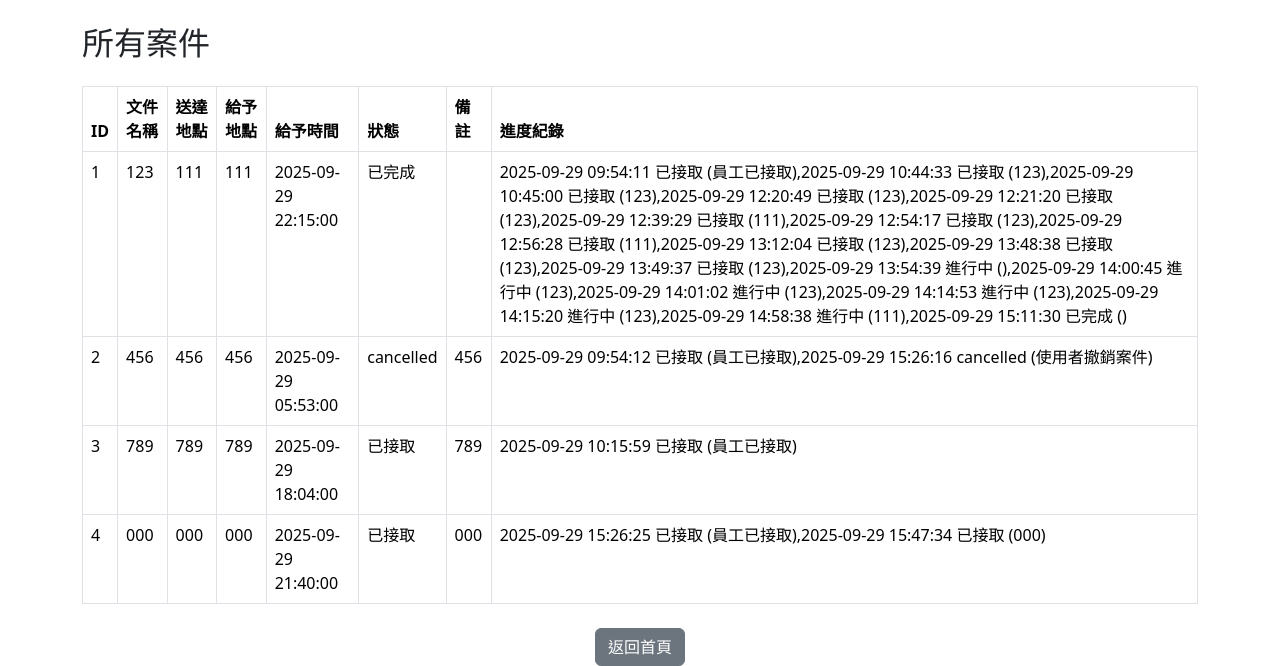
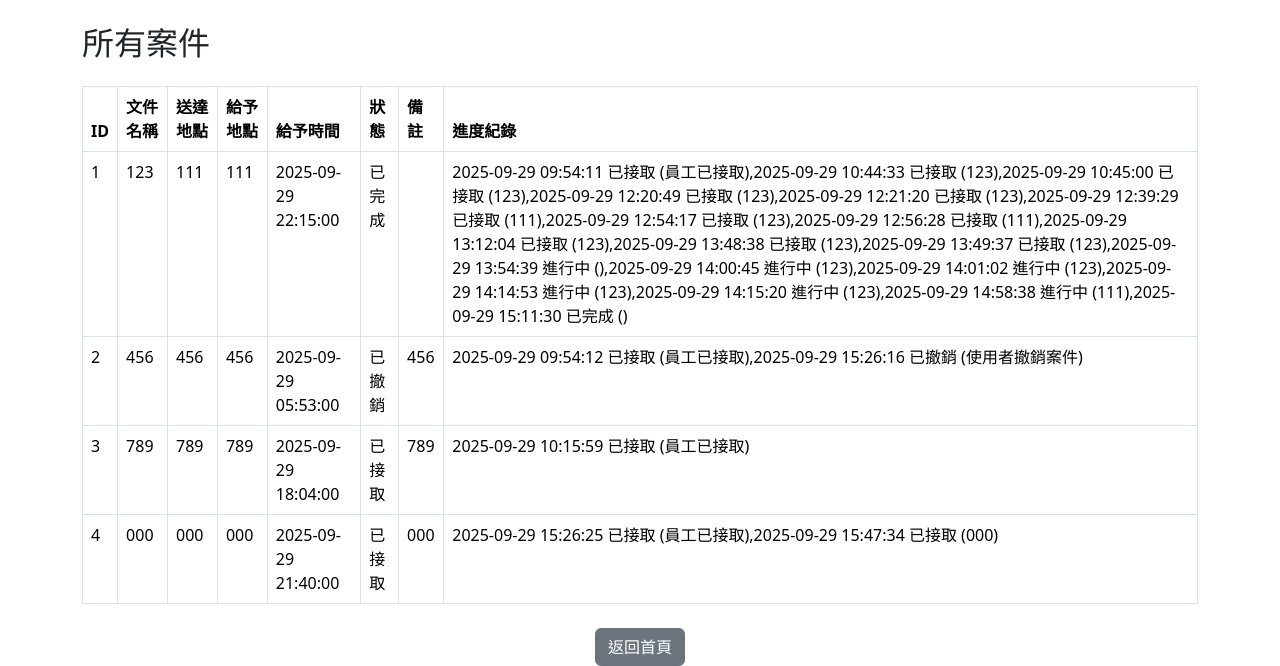
Before and after one commit to eric489890273/goerrand, a Flask app: page /all_cases_page in a window 1280 px wide. Shown: the part 56-722 px from the top of the page. Run offline with Flask 3, Linux system fonts and the light colour scheme; a user stored in the database is signed in; data comes from the database, SQL or seed files in the repository; both versions use the stored data as it was after the commit.

Commit message:
v1.0.3 加入案件撤銷

```diff
--- a/app.py
+++ b/app.py
@@ -11,7 +11,8 @@ STATUS_MAP = {
     "accepted": "已接取",
     "in_progress": "進行中",
     "delivered": "已送達",
-    "done": "已完成"
+    "done": "已完成",
+    "cancelled": "已撤銷"   # ✅ 新增
 }
 
 app = Flask(__name__)
@@ -268,6 +269,38 @@ def case_history(case_id):
 
     return jsonify({"updates": updates})
 
+# 撤銷案件（只有案件擁有者能撤銷，員工不可）
+@app.route("/cancel_case/<int:case_id>", methods=["POST"])
+@login_required
+def cancel_case(case_id):
+    case = Case.query.get(case_id)
+    if not case:
+        return jsonify({"error": "Case not found"}), 404
+
+    # 僅案件建立者可以撤銷
+    if case.user_id != current_user.id:
+        return jsonify({"error": "Access denied"}), 403
+
+    # 如果已完成則不可撤銷
+    if case.status == "done":
+        return jsonify({"error": "此案件已完成，無法撤銷"}), 400
+
+    # 修改狀態為撤銷
+    case.status = "cancelled"
+
+    # 加入歷程
+    case_update = CaseUpdate(
+        case_id=case.id,
+        status="cancelled",
+        note="使用者撤銷案件",
+        location=None,
+        update_time=datetime.utcnow()
+    )
+    db.session.add(case_update)
+    db.session.commit()
+
+    return jsonify({"message": "案件已撤銷"})
+
 ## 路徑
 # 根目錄
 @app.route("/")
--- a/static/js/case_manager.js
+++ b/static/js/case_manager.js
@@ -4,6 +4,7 @@ const STATUS_MAP = {
     accepted: "已接取",
     in_progress: "進行中",
     delivered: "已送達",
+    cancelled: "已撤銷",
     done: "已完成"
 };
 
@@ -18,9 +19,8 @@ export async function fetchCases(url) {
 export function createCaseCard(caseData, type = "pending", container, openUpdateModal) {
     const div = document.createElement("div");
     div.className = "col-12";
-    div.dataset.caseId = caseData.id; // ✅ 保留
-    // 判斷是否完成
-    const isDone = caseData.status === "done";
+    div.dataset.caseId = caseData.id;
+
     div.innerHTML = `
         <div class="card p-3">
             <div>
@@ -29,9 +29,9 @@ export function createCaseCard(caseData, type = "pending", container, openUpdate
                 客戶給予地點: ${caseData.given_location || "無"}<br>
                 交付時間: ${caseData.given_to_staff_time || "無"}<br>
                 狀態: <span class="status-text">${STATUS_MAP[caseData.status] || caseData.status}</span><br>
-            備註: ${caseData.note || "無"}   <!-- ✅ 新增 -->
+                備註: ${caseData.note || "無"}
             </div>
-            <button class="btn ${type === "pending" ? "btn-success" : "btn-warning"} btn-sm mt-2">
+            <button class="btn btn-warning btn-sm mt-2">
                 ${type === "pending" ? "接取" : "更新進度"}
             </button>
         </div>
@@ -43,12 +43,17 @@ export function createCaseCard(caseData, type = "pending", container, openUpdate
         btn.className = "btn btn-success btn-sm mt-2";
         btn.addEventListener("click", () => takeCase(caseData.id, div, container, openUpdateModal));
     } else {
-        // 判斷案件是否完成
-        if (caseData.status === "done") {
+        // ✅ 處理完成或撤銷
+        if (caseData.status === "已完成") {
             btn.textContent = "已完成";
             btn.className = "btn btn-secondary btn-sm mt-2";
             btn.disabled = true;
+        } else if (caseData.status === "已撤銷") {
+            btn.textContent = "已撤銷";
+            btn.className = "btn btn-secondary btn-sm mt-2";
+            btn.disabled = true;
         } else {
+            btn.textContent = "更新進度";
             btn.className = "btn btn-warning btn-sm mt-2";
             btn.addEventListener("click", () => openUpdateModal(caseData.id, div));
         }
@@ -157,9 +162,9 @@ form.addEventListener("submit", async (e) => {
     const openUpdateModal = (caseId, divElement) => {
     const currentStatus = divElement.querySelector(".status-text").textContent;
 
-    if (currentStatus === "done") {
-        alert("此案件已完成，不可再修改進度");
-        return; // 不打開 Modal
+    if (currentStatus === "已完成" || currentStatus === "已撤銷") {
+        alert("此案件已完成或已撤銷，不可更新進度");
+        return;
     }
 
     document.getElementById("updateCaseId").value = caseId;
```
Also changed, not shown: templates/my_cases.html (+26 -8 lines), instance/cases.db. Lines whose indentation alone changed are shown as unchanged.
